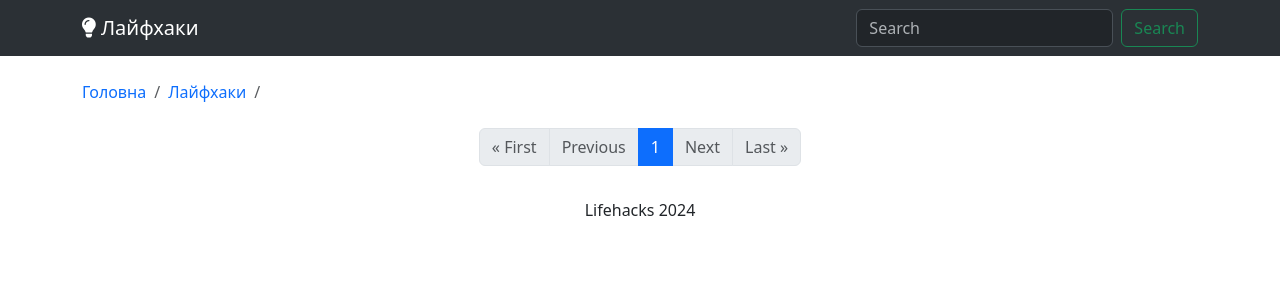
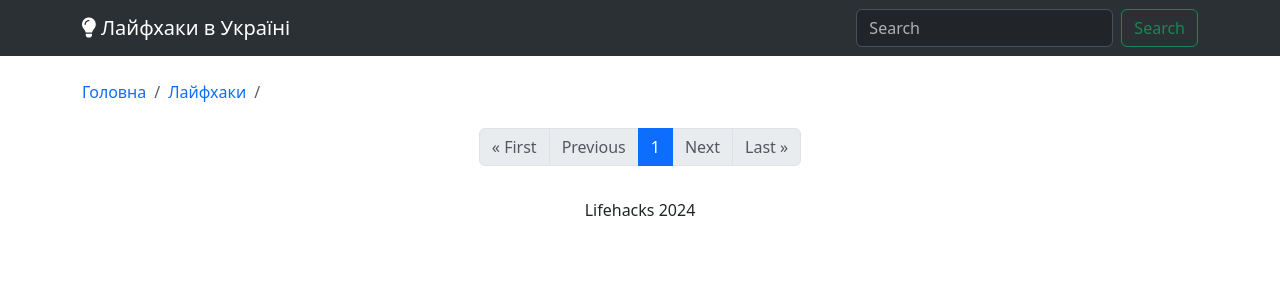
Before and after one commit to luzhnyak/lifehacks-django, a Django app: page /posts/ in a window 1280 px wide. Shown: the top 300 px of the page. Run offline with Django 5.2, Linux system fonts and the light colour scheme; data that the repository does not hold is empty; some libraries are stand-ins or nearby versions.

Commit message:
update requirements.txt

```diff
--- a/main/templates/includes/_navbar.html
+++ b/main/templates/includes/_navbar.html
@@ -1,7 +1,7 @@
 <nav class="navbar navbar-expand-lg bg-body-tertiary" data-bs-theme="dark">
   <div class="container">
     <a class="navbar-brand" href="/"
-      ><i class="fas fa-lightbulb"></i> Лайфхаки</a
+      ><i class="fas fa-lightbulb"></i> Лайфхаки в Україні</a
     >
     <button
       class="navbar-toggler"
--- a/requirements.txt
+++ b/requirements.txt
@@ -1,5 +1,6 @@
 asgiref==3.8.1
 Django==5.1.1
+pillow==10.4.0
 sqlparse==0.5.1
 tzdata==2024.2
 Unidecode==1.3.8
```
